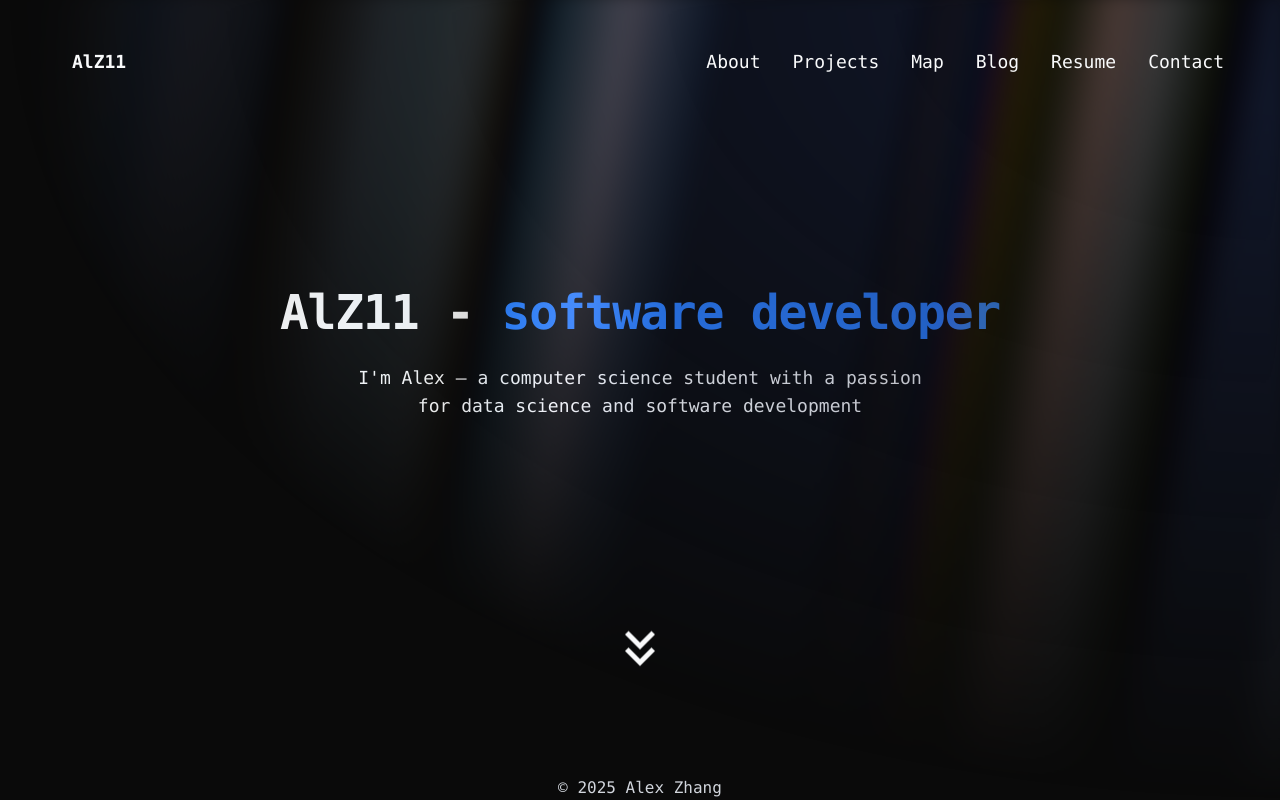
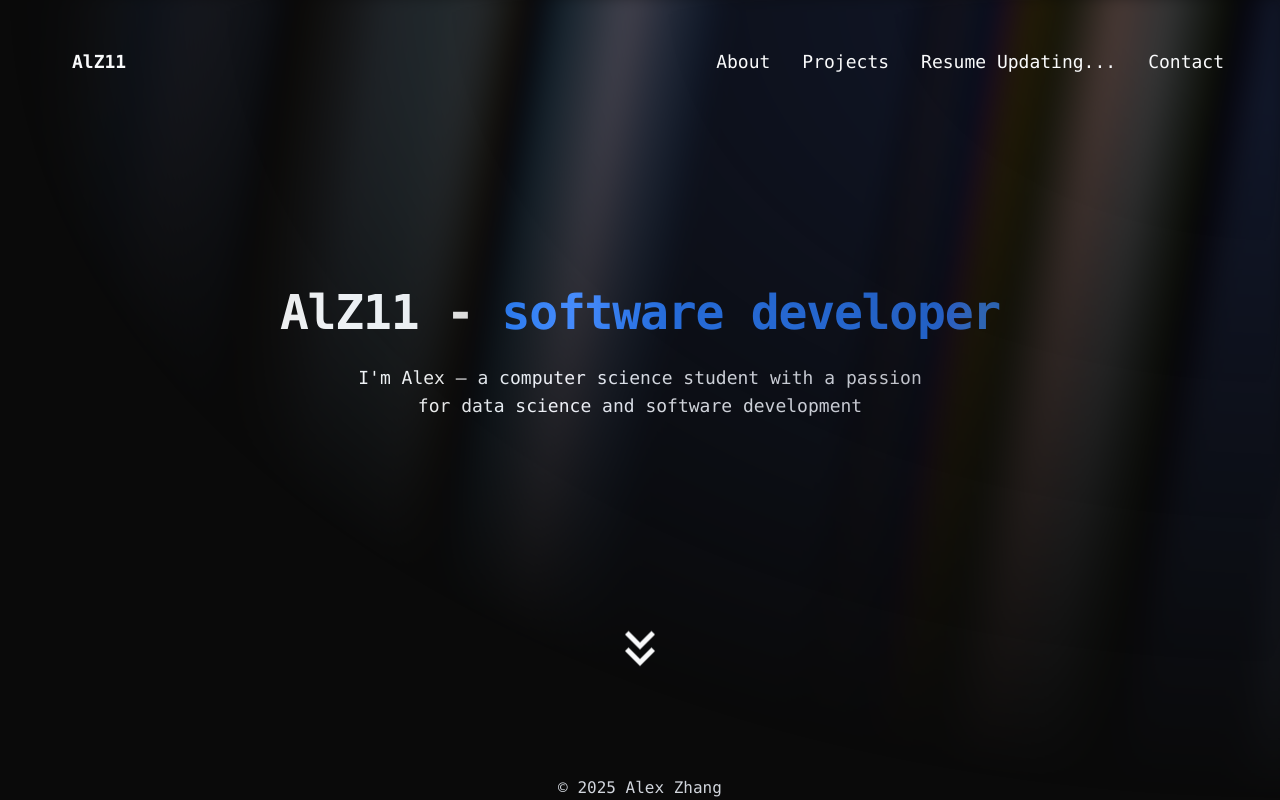
Before and after one commit to AlZ11/website, a React (Vite) app: page / in a window 1280 px wide. Shown: the top 800 px of the page. Built offline with nearby package versions, Linux system fonts and the light colour scheme.

Commit message:
resume updating

```diff
--- a/components/Navbar.tsx
+++ b/components/Navbar.tsx
@@ -40,7 +40,8 @@ export default function Navbar({ options }: NavProps) {
 					</li>
 				))}
 				<li className='hover:scale-120 transition duration-300 ease-in-out'>
-					<a href='/AZResume.pdf'>Resume</a>
+					{/* <a href='/AZResume.pdf'>Resume</a> */}
+					<a>Resume Updating...</a>
 				</li>
 				<li className='hover:scale-120 transition duration-300 ease-in-out'>
 					<button onClick={onContactClick}>Contact</button>
--- a/src/App.tsx
+++ b/src/App.tsx
@@ -11,13 +11,13 @@ import BlogIndex from './pages/blog-index.tsx';
 import BlogPostPage from './pages/blog-post.tsx';
 import AnimatedRoutes from '../components/Transition.tsx';
 
-const PATH = ['', '/about', '/projects', '/map', '/blog', '/blog/:slug'];
+const PATH = ['', '/about', '/projects'];
 
 function App() {
 	return (
 		<Router>
 			<AuroraBackground>
-				<Navbar options={['About', 'Projects', 'Map', 'Blog']} />
+				<Navbar options={['About', 'Projects']} />
 				<AnimatedRoutes paths={PATH}>
 					<Landing />
 					<Hero />
```
